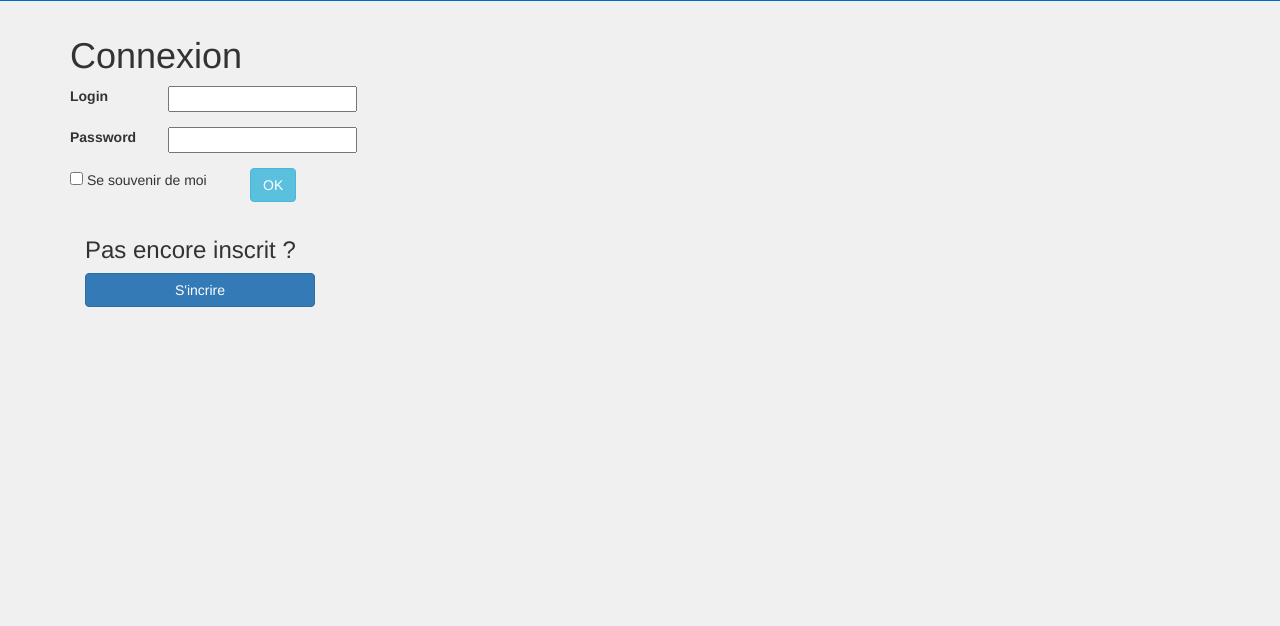
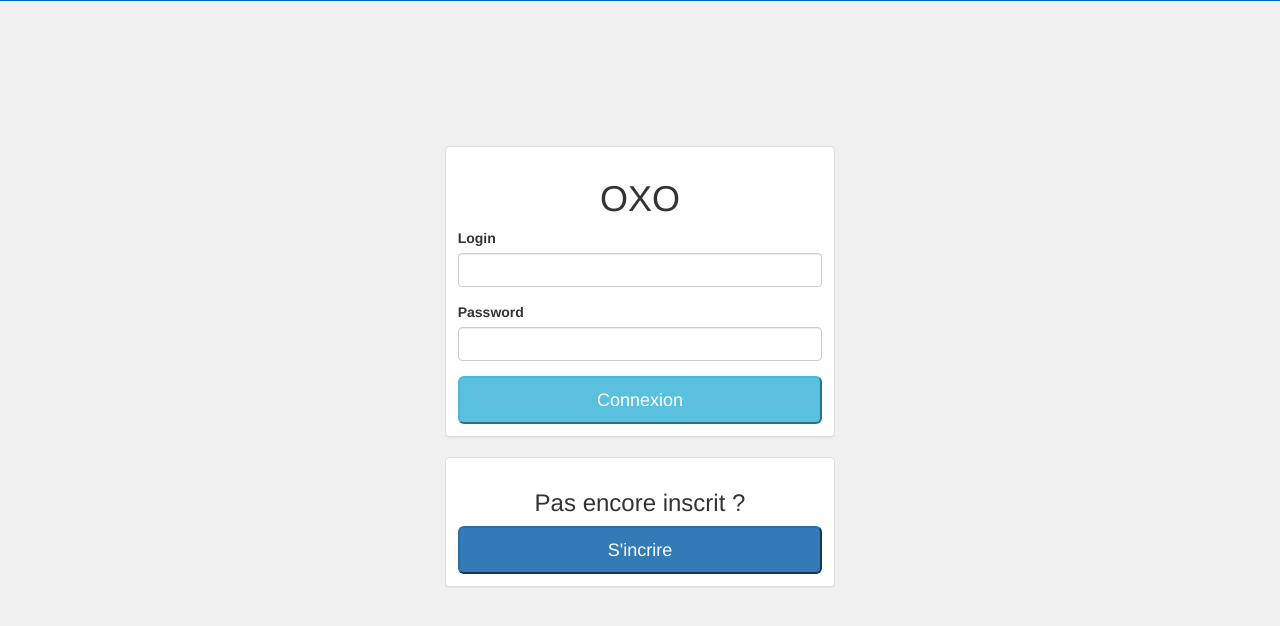
Before and after one commit to WildCodeSchool/laloupe-0915-oxo, a website: page public/index.html at #!/formulaire in a window 1280 px wide. Shown: the part 54-680 px from the top of the page. Drawn offline with nearby package versions, Linux system fonts and the light colour scheme; some packages are replaced by stand-ins of ours.

Commit message:
correction bug

```diff
--- a/app/models/user.js
+++ b/app/models/user.js
@@ -72,7 +72,7 @@ module.exports.find = function(req, res) {
 module.exports.findByEmail = function(req, res, next) {
 	User.findOne({
 	where : {
-		field: req.body.email
+		mail: req.body.mail
 	}}).then(function (data) {
 		if (data)
 			res.status(409).send("Oh l'email " + req.body.email + " existe déjà !");
--- a/public/css/style.css
+++ b/public/css/style.css
@@ -52,6 +52,12 @@ h3.titre {
     background-color: white;
 }
 
+.case1 {
+    padding: 1%;
+    background-color: white;
+    margin-top: 130px;
+}
+
 label.searchGame {
     margin-top: 20px;
     margin-bottom: 0px;
--- a/public/js/controllers/loginController.js
+++ b/public/js/controllers/loginController.js
@@ -1,6 +1,6 @@
 // LOGIN CONTROLLER
 function loginController($scope, $http, $rootScope, loginService, $location) {
-	$scope.title = "Connexion";
+	$scope.title = "OXO";
 
 	$scope.send = function(){
 		var data = {};
--- a/public/js/controllers/profilController.js
+++ b/public/js/controllers/profilController.js
@@ -7,20 +7,19 @@ function profilController($scope, $http, $rootScope, $location, userService) {
 			$scope.pseudo = res.data.pseudo;
 			$scope.ville = res.data.ville;
 			$scope.mail = res.data.mail;
+        });
 
 
-            $scope.addGame = function() {
-                $location.path('/VideosGames');
-            }
+    }
 
-            $scope.editUser = function() {
+    $scope.editUser = function() {
                 $location.path('/editUser');
             }
 
-        });
-
-    load();
-
+    $scope.addGame = function() {
+                $location.path('/VideosGames');
     }
 
+    load()
+
 }
--- a/public/views/login.html
+++ b/public/views/login.html
@@ -1,34 +1,44 @@
-<h1>{{ title }}</h1>
-<form class="form-horizontal">
-    <div class="form-group">
-        <label class="col-sm-1">Login</label>
-            <div class="col-sm-10">
-                <input type="text" ng-model="pseudo">
-            </div>
+
+
+
+<div class="row">
+   <form class="case1 panel panel-default col-md-offset-4 col-md-4">
+    <div class="row text-center">
+        <h1>{{ title }}</h1>
     </div>
 
     <div class="form-group">
-        <label class="col-sm-1">Password</label>
-            <div class="col-sm-10">
-              <input type="password" ng-model="mdp">
-            </div>
+        <label>Login</label>
+        <input class="form-control" type="text" ng-model="pseudo">
+    </div>
+
+
+    <div class="form-group">
+        <label>Password</label>
+        <input class="form-control" type="password" ng-model="mdp">
+    </div>
+
+    <!--
+        <div class="col-sm-2">
+            <input type="checkbox"> Se souvenir de moi>
+        </div>
+-->
+
+    <div class="">
+        <button class="btn-lg btn-info col-md-12" type="submit" ng-click="send()">Connexion</button>
+    </div>
+    </form>
+</div>
+
+
+<div class="row">
+    <form class="case panel panel-default col-md-offset-4 col-md-4">
+    <div class="row text-center">
+        <h3>Pas encore inscrit ?</h3>
     </div>
     <div class="form-group">
-        <div class="col-sm-2">
-            <input type="checkbox"> Se souvenir de moi</ul>
-        </div>
-
-        <div class="col-smcol-sm-1">
-           <button class="btn btn-info" type="submit" ng-click="send()">OK</button>
-        </div>
-    </div>
-
-    <div class="col-sm-12">
-        <h3>Pas encore inscrit ?</h3>
-    </div>
-
-    <div class="col-sm-10">
-       <button class="btn btn-primary col-sm-3" ng-click="register()" type="submit">S'incrire</button>
+       <button class="btn-lg btn-primary col-md-12" ng-click="register()" type="submit">S'incrire</button>
     </div>
 
 </form>
+</div>
```
Also changed, not shown: public/views/formulaire.html (+1 -1 lines).
